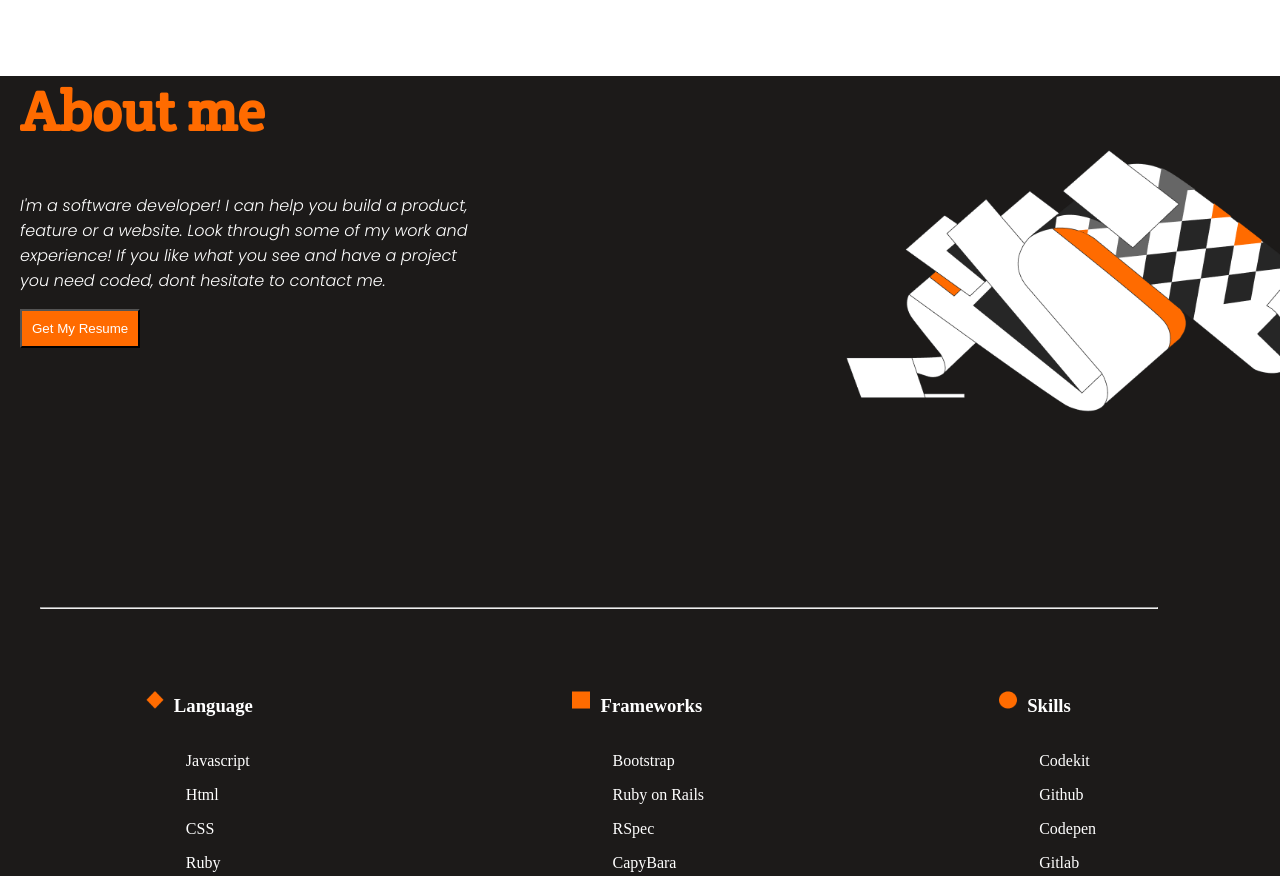
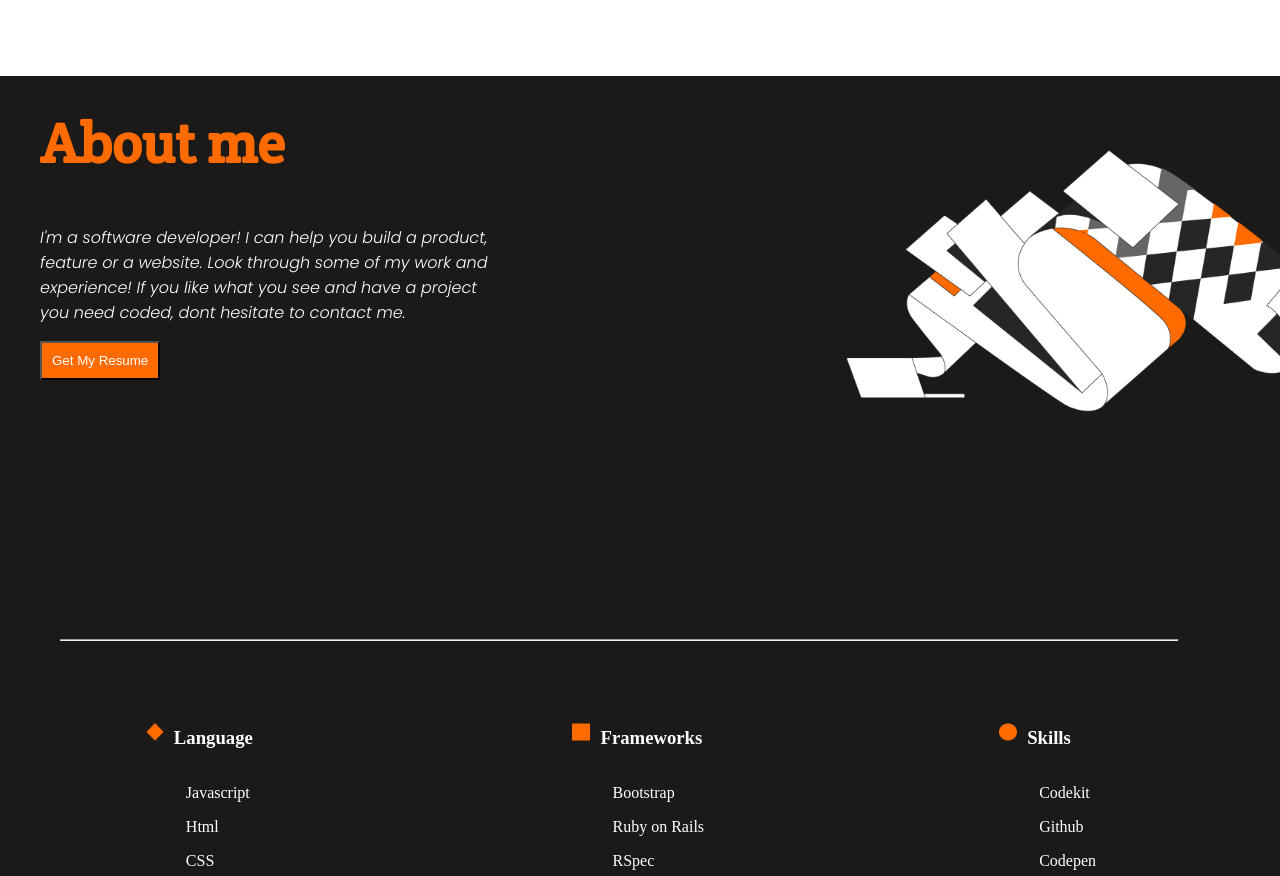
Before and after one commit to Adebayo-George/mobile-website, a website: page index.html in a window 1280 px wide. Shown: the part 1972-2848 px from the top of the page. Drawn offline with Linux system fonts and the light colour scheme.

Commit message:
Desktop version of the portfolio template

```diff
--- a/styles.css
+++ b/styles.css
@@ -227,7 +227,7 @@ section .card-one {
 }
 
 .section-three .section-three-content {
-  padding-left: 20px;
+  padding-left: 40px;
 }
 
 .section .section-three-content {
@@ -245,6 +245,7 @@ section .card-one {
   color: #ff6b00;
   font-size: 56px;
   font-family: 'Crete Round', sans-serif;
+  padding-top: 32px;
 }
 
 .my-about-info {
@@ -418,7 +419,7 @@ section .card-one {
     width: 100%;
     background-repeat: no-repeat;
     background-position: right;
-    background-size: 430px 507px;
+    background-size: -19px;
   }
 }
 
```
